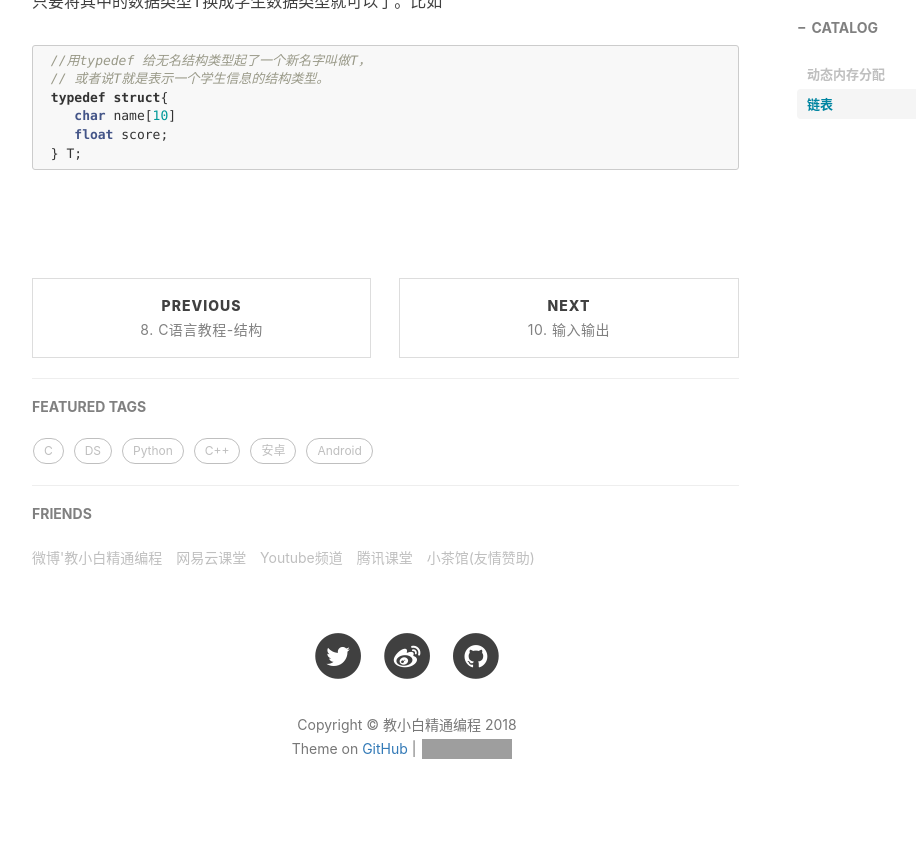
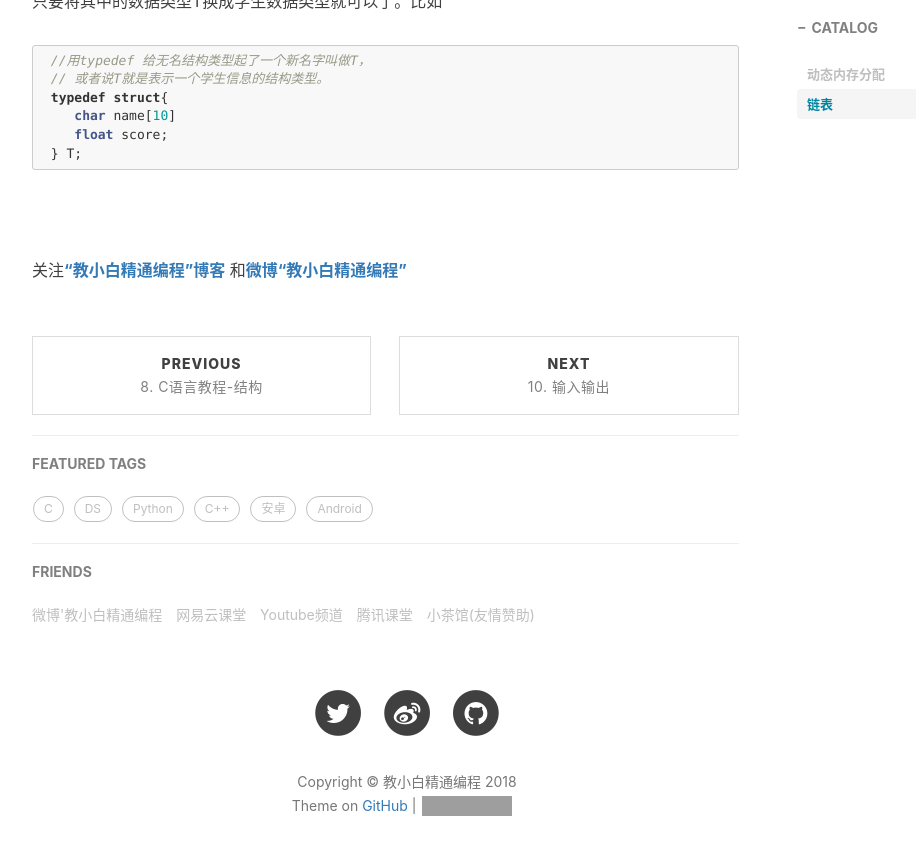
Before and after one commit to xuepro/xuepro.github.io, a Jekyll site: the page built from _posts/2017-10-30-9. C语言教程-动态内存分配.md, in a window 1280 px wide and 900 px high, scrolled down 3515 px. Shown: the top 855 px of the window, without its empty margins (233-1149 px from the left). Built offline with Jekyll 4.4.1, drawn with Linux system fonts in a browser that asks for light colours; nearby versions of some CDN libraries; comment, search, counter and statistics services are not loaded; grey boxes are pictures that could not be loaded.

Commit message:
Update 2017-10-30-9. C语言教程-动态内存分配.md

````diff
--- a/_posts/2017-10-30-9. C语言教程-动态内存分配.md
+++ b/_posts/2017-10-30-9. C语言教程-动态内存分配.md
@@ -133,3 +133,6 @@ void main(){
     float score;
  } T;
  ```
+
+
+  关注[**“教小白精通编程”博客**](https://xuepro.xcguan.net/) 和[**微博“教小白精通编程”**](https://weibo.com/6196175626)
````
